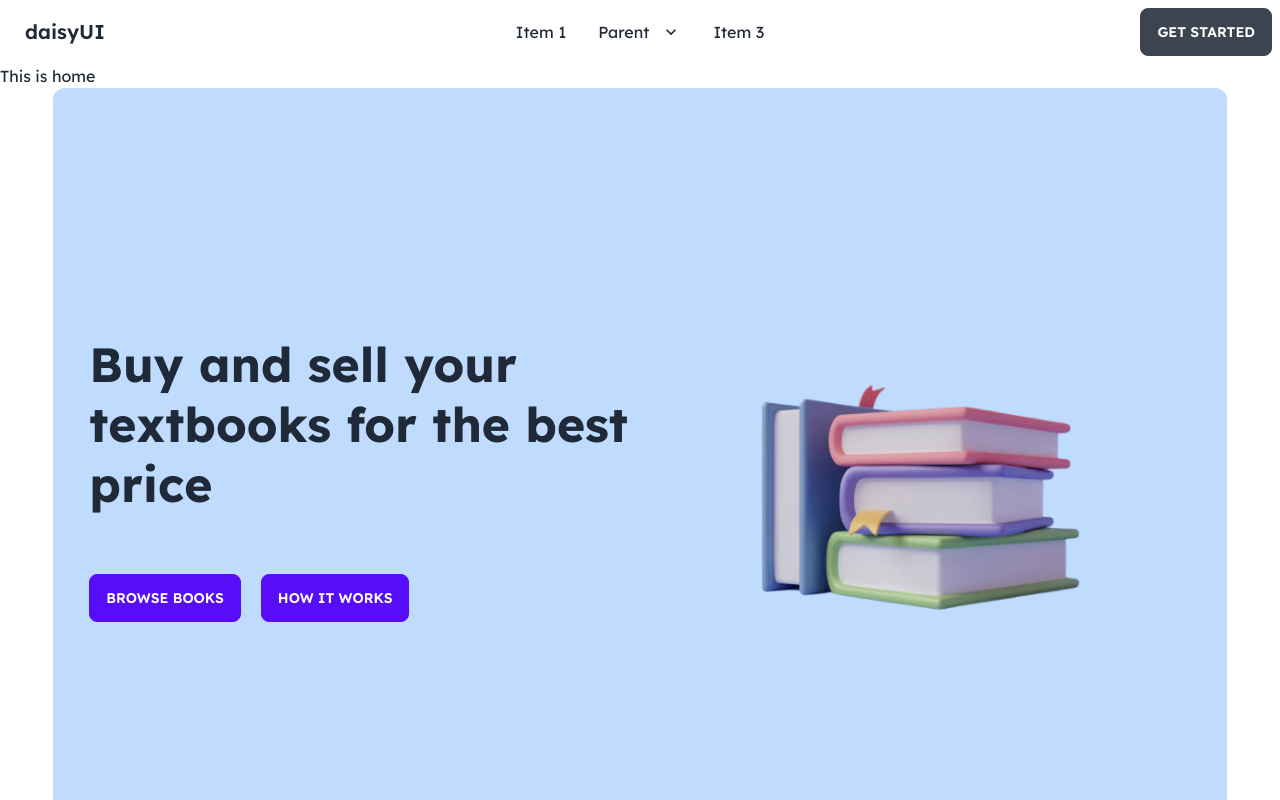
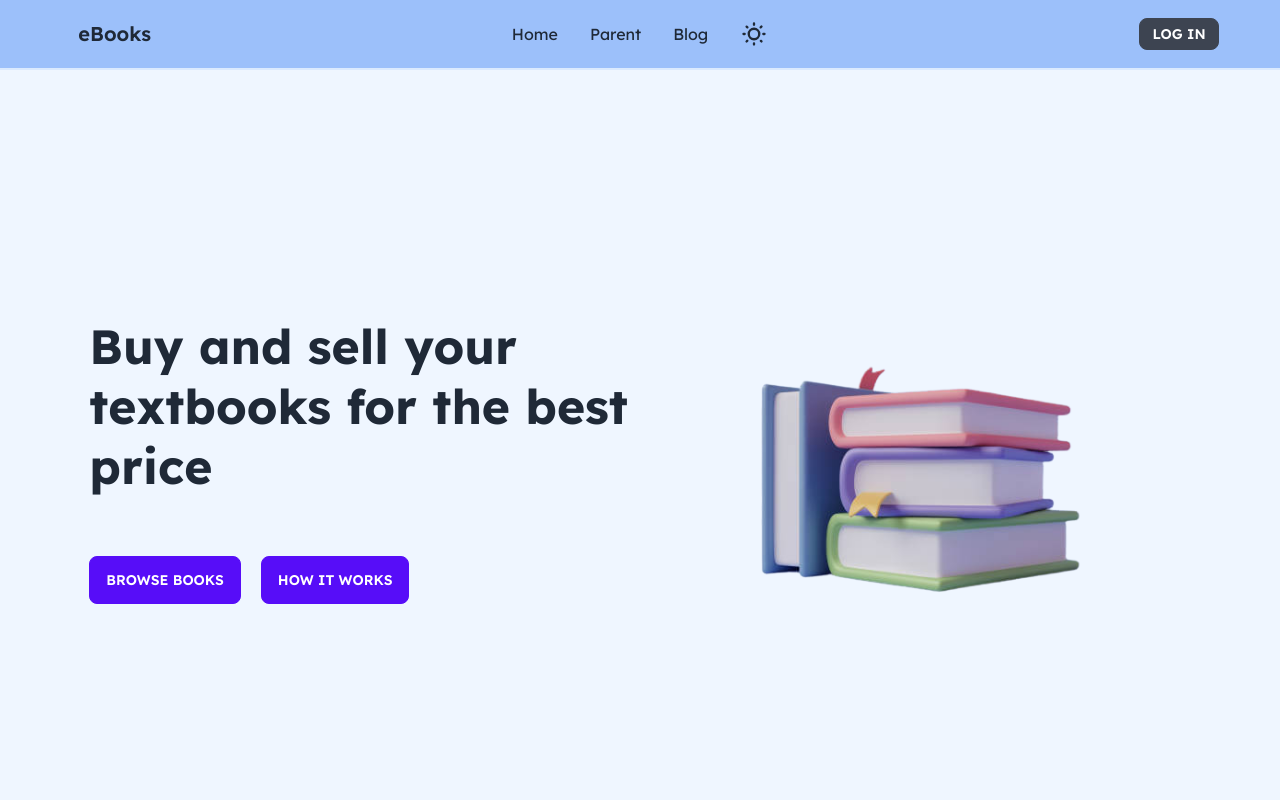
Before and after one commit to AbdullahAlAnasSaimon/Rebooks-client, a React (Create React App) app: page / in a window 1280 px wide. Shown: the top 800 px of the page. Built offline with nearby package versions, Linux system fonts and the light colour scheme.

Commit message:
modified header, banner

```diff
--- a/src/Pages/Home/Banner/Banner.js
+++ b/src/Pages/Home/Banner/Banner.js
@@ -3,7 +3,8 @@
 
 const Banner = () => {
   return (
-    <div className="hero h-screen w-11/12 mx-auto bg-blue-200 rounded-xl">
+    <div className='bg-blue-50'>
+      <div className="hero h-screen w-11/12 mx-auto">
         <div className="hero-content flex-col-reverse lg:flex-row-reverse">
           <div className='w-full md:w-6/12'>
             <img src={BannerImg} className="" alt='' />
@@ -17,6 +18,7 @@
           </div>
         </div>
       </div>
+    </div>
   );
 };
 
--- a/src/Pages/Home/Home/Home.js
+++ b/src/Pages/Home/Home/Home.js
@@ -4,7 +4,6 @@
 const Home = () => {
   return (
     <div>
-      <h2>This is home</h2>
       <Banner></Banner>
     </div>
   );
--- a/src/Pages/Shared/Header/Header.js
+++ b/src/Pages/Shared/Header/Header.js
@@ -1,49 +1,52 @@
 import React from 'react';
+import { Link } from 'react-router-dom';
 
 const Header = () => {
   return (
-    <div>
-      <div className="navbar bg-base-100">
+    <div className='bg-blue-500/50 backdrop-blur sticky top-0 z-10 border-b-2 border-blue-100'>
+      <div className="navbar w-full md:w-11/12 mx-auto">
         <div className="navbar-start">
           <div className="dropdown">
             <label tabIndex={0} className="btn btn-ghost btn-circle lg:hidden">
               <svg xmlns="http://www.w3.org/2000/svg" className="h-5 w-5" fill="none" viewBox="0 0 24 24" stroke="currentColor"><path strokeLinecap="round" strokeLinejoin="round" strokeWidth="2" d="M4 6h16M4 12h8m-8 6h16" /></svg>
             </label>
             <ul tabIndex={0} className="menu menu-compact dropdown-content mt-3 p-2 shadow bg-base-100 rounded-box w-52">
-              <li><a>Item 1</a></li>
+              <li><Link>Home</Link></li>
               <li tabIndex={0}>
-                <a className="justify-between">
+                <Link className="justify-between">
                   Parent
                   <svg className="fill-current" xmlns="http://www.w3.org/2000/svg" width="24" height="24" viewBox="0 0 24 24"><path d="M8.59,16.58L13.17,12L8.59,7.41L10,6L16,12L10,18L8.59,16.58Z" /></svg>
-                </a>
+                </Link>
                 <ul className="p-2">
-                  <li><a>Submenu 1</a></li>
-                  <li><a>Submenu 2</a></li>
+                  <li><Link>Submenu 1</Link></li>
+                  <li><Link>Submenu 2</Link></li>
                 </ul>
               </li>
-              <li><a>Item 3</a></li>
+              <li><Link>Item 3</Link></li>
             </ul>
           </div>
-          <a className="btn btn-ghost normal-case text-xl">daisyUI</a>
+          <Link className="btn btn-ghost normal-case text-xl">eBooks</Link>
         </div>
         <div className="navbar-center hidden lg:flex">
           <ul className="menu menu-horizontal p-0">
-            <li><a>Item 1</a></li>
-            <li tabIndex={0}>
-              <a>
-                Parent
-                <svg className="fill-current" xmlns="http://www.w3.org/2000/svg" width="20" height="20" viewBox="0 0 24 24"><path d="M7.41,8.58L12,13.17L16.59,8.58L18,10L12,16L6,10L7.41,8.58Z" /></svg>
-              </a>
-              <ul className="p-2">
-                <li><a>Submenu 1</a></li>
-                <li><a>Submenu 2</a></li>
-              </ul>
+            <li><Link>Home</Link></li>
+            <li tabIndex={0}><Link>Parent</Link></li>
+            <li><Link>Blog</Link></li>
+            <li>
+              <label className="swap swap-rotate">
+                {/* <!-- this hidden checkbox controls the state --> */}
+                <input type="checkbox" />
+                {/* <!-- moon icon --> */}
+                <svg className="swap-on fill-current w-7 h-7" xmlns="http://www.w3.org/2000/svg" viewBox="0 0 24 24"><path d="M21.64,13a1,1,0,0,0-1.05-.14,8.05,8.05,0,0,1-3.37.73A8.15,8.15,0,0,1,9.08,5.49a8.59,8.59,0,0,1,.25-2A1,1,0,0,0,8,2.36,10.14,10.14,0,1,0,22,14.05,1,1,0,0,0,21.64,13Zm-9.5,6.69A8.14,8.14,0,0,1,7.08,5.22v.27A10.15,10.15,0,0,0,17.22,15.63a9.79,9.79,0,0,0,2.1-.22A8.11,8.11,0,0,1,12.14,19.73Z" /></svg>
+                {/* <!-- sun icon --> */}
+                <svg className="swap-off fill-current w-7 h-7" xmlns="http://www.w3.org/2000/svg" viewBox="0 0 24 24"><path d="M5.64,17l-.71.71a1,1,0,0,0,0,1.41,1,1,0,0,0,1.41,0l.71-.71A1,1,0,0,0,5.64,17ZM5,12a1,1,0,0,0-1-1H3a1,1,0,0,0,0,2H4A1,1,0,0,0,5,12Zm7-7a1,1,0,0,0,1-1V3a1,1,0,0,0-2,0V4A1,1,0,0,0,12,5ZM5.64,7.05a1,1,0,0,0,.7.29,1,1,0,0,0,.71-.29,1,1,0,0,0,0-1.41l-.71-.71A1,1,0,0,0,4.93,6.34Zm12,.29a1,1,0,0,0,.7-.29l.71-.71a1,1,0,1,0-1.41-1.41L17,5.64a1,1,0,0,0,0,1.41A1,1,0,0,0,17.66,7.34ZM21,11H20a1,1,0,0,0,0,2h1a1,1,0,0,0,0-2Zm-9,8a1,1,0,0,0-1,1v1a1,1,0,0,0,2,0V20A1,1,0,0,0,12,19ZM18.36,17A1,1,0,0,0,17,18.36l.71.71a1,1,0,0,0,1.41,0,1,1,0,0,0,0-1.41ZM12,6.5A5.5,5.5,0,1,0,17.5,12,5.51,5.51,0,0,0,12,6.5Zm0,9A3.5,3.5,0,1,1,15.5,12,3.5,3.5,0,0,1,12,15.5Z" /></svg>
+
+              </label>
             </li>
-            <li><a>Item 3</a></li>
           </ul>
         </div>
         <div className="navbar-end">
-          <a className="btn">Get started</a>
+          <Link to='/login' className="btn btn-sm">Log In</Link>
         </div>
       </div>
     </div>
```
Lines whose indentation alone changed are shown as unchanged.
